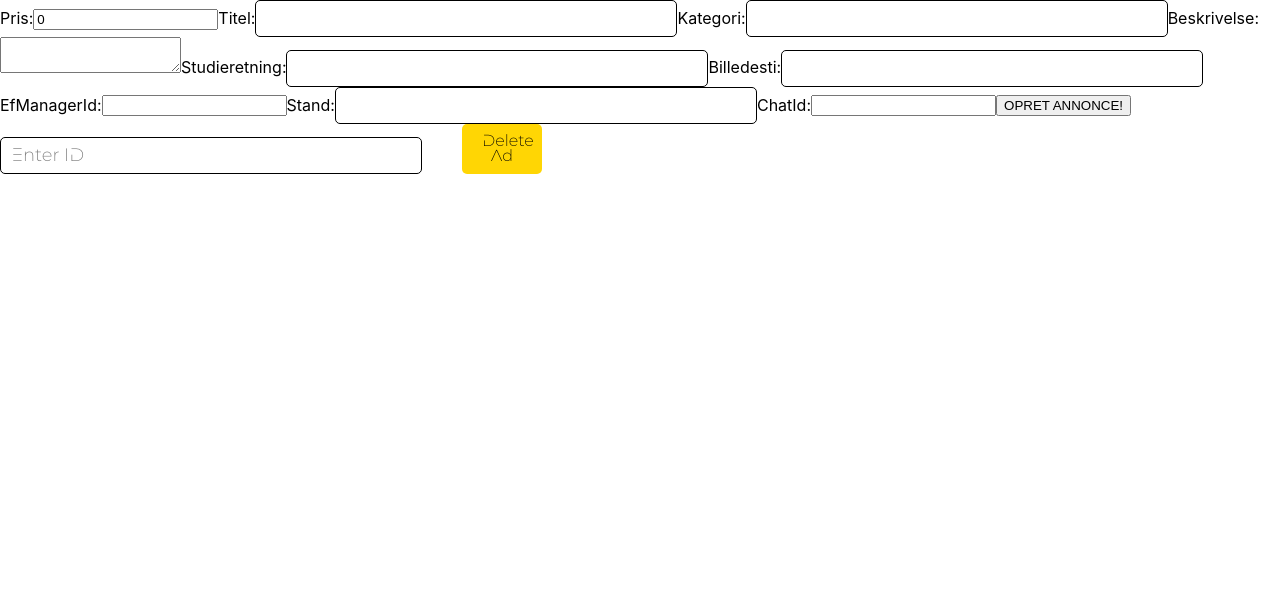
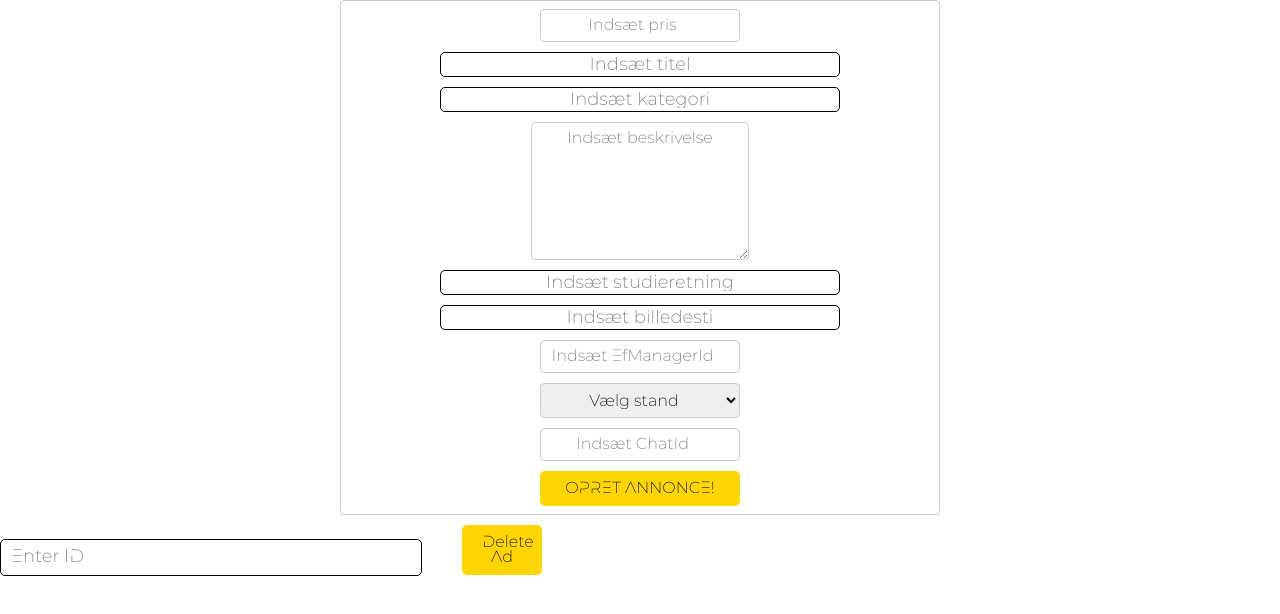
Before and after one commit to mathiasmm94/ScholarShip, a React (Create React App) app in the folder frontend/: page / in a window 1280 px wide. Shown: the top 614 px of the page. Built offline with nearby package versions, Linux system fonts and the light colour scheme.

Commit message:
Post ad works

```diff
--- /dev/null
+++ b/frontend/src/Components/CSS/Annonce.css
@@ -0,0 +1,94 @@
+.form-input {
+  display: block;
+  width: 200px;
+  margin: 0 auto;
+  padding: 8px;
+  border: 1px solid #ccc;
+  border-radius: 4px;
+  text-align: center;
+  font-size: 16px;
+  cursor: pointer;
+  transition-duration: 0.4s;
+  font-family: "Montserrat-Alt1";
+  margin-bottom: 10px;
+  box-sizing: border-box;
+}
+
+.form-border {
+  display: block;
+  width: 600px;
+  margin: 0 auto;
+  padding: 8px;
+  border: 1px solid #ccc;
+  border-radius: 4px;
+  text-align: center;
+  text-decoration: none;
+  font-size: 16px;
+  cursor: pointer;
+  transition-duration: 0.4s;
+  font-family: "Montserrat-Alt1";
+  margin-bottom: 10px;
+  box-sizing: border-box;
+}
+.form-textarea {
+  display: block;
+  width: 200px;
+  margin: 0 auto;
+  padding: 8px;
+  border: 1px solid #ccc;
+  border-radius: 4px;
+  text-align: center;
+  text-decoration: none;
+  font-size: 16px;
+  cursor: pointer;
+  transition-duration: 0.4s;
+  font-family: "Montserrat-Alt1";
+  margin-bottom: 10px;
+  display: block;
+  height: 120px;
+  resize: vertical;
+}
+
+.submitbutton {
+  background-color: #ffd604;
+  border: none;
+  width: 200px;
+  color: rgb(0, 0, 0);
+  padding: 10px 20px;
+  text-align: center;
+  text-decoration: none;
+  display: block;
+  margin: 0 auto;
+  font-size: 16px;
+  border-radius: 5px;
+  cursor: pointer;
+  transition-duration: 0.4s;
+  font-family: "Montserrat-Alt1";
+}
+
+.submitbutton:hover {
+  background-color: #333;
+  color: #ffd604;
+}
+
+.deletebutton2 {
+  background-color: #ffd604;
+  border: none;
+  width: 80px;
+  color: rgb(0, 0, 0);
+  padding: 10px 20px;
+  text-align: center;
+  text-decoration: none;
+  display: inline-block;
+  font-size: 16px;
+  border-radius: 5px;
+  cursor: pointer;
+  transition-duration: 0.4s;
+  font-family: "Montserrat-Alt1";
+  margin-left: 40px;
+}
+
+.deletebutton2:hover {
+  background-color: #333;
+  color: #ffd604;
+}
--- a/frontend/src/Components/CSS/styling.css
+++ /dev/null
@@ -1,44 +0,0 @@
-.getdatabutton   {
-    background-color: #ffd604;
-    border: none;
-    width: 80px;
-    color: rgb(0, 0, 0);
-    padding: 10px 20px;
-    text-align: center;
-    text-decoration: none;
-    display: inline-block;
-    font-size: 16px;
-    border-radius: 5px;
-    cursor: pointer;
-    transition-duration: 0.4s;
-    font-family: "Montserrat-Alt1";
-    margin-left: 40px;
-  }
-
-  .getdatabutton:hover {
-    background-color: #333;
-    color: #ffd604;
-  }
-
-
-.deletebutton2   {
-    background-color: #ffd604;
-    border: none;
-    width: 80px;
-    color: rgb(0, 0, 0);
-    padding: 10px 20px;
-    text-align: center;
-    text-decoration: none;
-    display: inline-block;
-    font-size: 16px;
-    border-radius: 5px;
-    cursor: pointer;
-    transition-duration: 0.4s;
-    font-family: "Montserrat-Alt1";
-    margin-left: 40px;
-  }
-
-  .deletebutton2:hover {
-    background-color: #333;
-    color: #ffd604;
-  }
--- a/frontend/src/Components/CreateAnnonce.js
+++ b/frontend/src/Components/CreateAnnonce.js
@@ -1,27 +1,26 @@
-import react, { useState } from 'react'
+import react, { useState } from "react";
+import "./CSS/Annonce.css";
 
 export function CreateAnnonce() {
-    const [price, setPrice] = useState(0);
-    const [titel, setTitel] = useState('');
-    const [kategori, setKategori] = useState('');
-    const [beskrivelse, setBeskrivelse] = useState('');
-    const [studieretning, setStudieretning] = useState('');
-    const [billedesti, setBilledsti] = useState('');
-    const [efManagerId, setEfManagerId]=useState('');
-    const [stand, setStand]=useState('');
-    const [chatId, setChatId]=useState('');
+  const [price, setPrice] = useState("");
+  const [titel, setTitel] = useState("");
+  const [kategori, setKategori] = useState("");
+  const [beskrivelse, setBeskrivelse] = useState("");
+  const [studieretning, setStudieretning] = useState("");
+  const [billedesti, setBilledsti] = useState("");
+  const [efManagerId, setEfManagerId] = useState("");
+  const [stand, setStand] = useState("");
+  const [chatId, setChatId] = useState("");
 
   const handleSubmit = () => {
-        postAnnonce()
+    postAnnonce();
   };
 
   const postAnnonce = async () => {
     try {
-            const response = await fetch('https://localhost:7181/api/Annonces', {
-                method: 'POST',
-                headers: {
-
-                },
+      const response = await fetch("https://localhost:7181/api/Annonces", {
+        method: "POST",
+        headers: { "Content-Type": "application/json" },
         body: JSON.stringify({
           Price: price,
           Titel: titel,
@@ -31,52 +30,111 @@ export function CreateAnnonce() {
           BilledeSti: billedesti,
           EfManagerId: efManagerId,
           Stand: stand,
-                    ChatId: chatId
-                })
+          ChatId: chatId,
+        }),
       });
+      console.log(response);
       if (!response.ok) {
-                throw new Error('couldnt post ad');
-            };
+        throw new Error("couldnt post ad");
+      }
       const data = await response.json();
-            console.log('data received:', data);
-        }
-        catch (error) {
-            console.log('Error:  ', error);
+      console.log("data received:", data);
+    } catch (error) {
+      console.log("Error:  ", error);
     }
   };
 
+  return (
+    <div className="form-border">
+      <form onSubmit={handleSubmit}>
+        <input
+          className="form-input"
+          type="number"
+          id="price"
+          value={price}
+          onChange={(e) => setPrice(e.target.value)}
+          placeholder="Indsæt pris"
+        />
 
+        <input
+          className="form-input"
+          type="text"
+          id="title"
+          value={titel}
+          onChange={(e) => setTitel(e.target.value)}
+          placeholder="Indsæt titel"
+        />
 
-    return (
-        <form onSubmit={handleSubmit}>
-            <label htmlFor="price">Pris:</label>
-            <input type="number" id="price" value={price} onChange={(e) => setPrice(e.target.value)} />
+        <input
+          className="form-input"
+          type="text"
+          id="category"
+          value={kategori}
+          onChange={(e) => setKategori(e.target.value)}
+          placeholder="Indsæt kategori"
+        />
 
-            <label htmlFor="title">Titel:</label>
-            <input type="text" id="title" value={titel} onChange={(e) => setTitel(e.target.value)} />
+        <textarea
+          className="form-textarea"
+          id="description"
+          value={beskrivelse}
+          onChange={(e) => setBeskrivelse(e.target.value)}
+          placeholder="Indsæt beskrivelse"
+        ></textarea>
 
-            <label htmlFor="category">Kategori:</label>
-            <input type="text" id="category" value={kategori} onChange={(e) => setKategori(e.target.value)} />
+        <input
+          className="form-input"
+          type="text"
+          id="major"
+          value={studieretning}
+          onChange={(e) => setStudieretning(e.target.value)}
+          placeholder="Indsæt studieretning"
+        />
 
-            <label htmlFor="description">Beskrivelse:</label>
-            <textarea id="description" value={beskrivelse} onChange={(e) => setBeskrivelse(e.target.value)} />
+        <input
+          className="form-input"
+          type="text"
+          id="image"
+          value={billedesti}
+          onChange={(e) => setBilledsti(e.target.value)}
+          placeholder="Indsæt billedesti"
+        />
 
-            <label htmlFor="major">Studieretning:</label>
-            <input type="text" id="major" value={studieretning} onChange={(e) => setStudieretning(e.target.value)} />
+        <input
+          className="form-input"
+          type="number"
+          id="ManagerId"
+          value={efManagerId}
+          onChange={(e) => setEfManagerId(e.target.value)}
+          placeholder="Indsæt EfManagerId"
+        />
 
-            <label htmlFor="image">Billedesti:</label>
-            <input type="text" id="image" value={billedesti} onChange={(e) => setBilledsti(e.target.value)} />
+        <select
+          className="form-input"
+          id="Condition"
+          value={stand}
+          onChange={(e) => setStand(e.target.value)}
+        >
+          <option value="">Vælg stand</option>
+          <option value="Som ny">Som ny</option>
+          <option value="Lidt slidt">Lidt slidt</option>
+          <option value="Slidt">Slidt</option>
+          <option value="Velbrugt">Velbrugt</option>
+        </select>
 
-            <label htmlFor="ManagerId">EfManagerId:</label>
-            <input type="number" id="ManagerId" value={efManagerId} onChange={(e) => setEfManagerId(e.target.value)} />
+        <input
+          className="form-input"
+          type="number"
+          id="ChatId"
+          value={chatId}
+          onChange={(e) => setChatId(e.target.value)}
+          placeholder="Indsæt ChatId"
+        />
 
-            <label htmlFor="Condition">Stand:</label>
-            <input type="text" id="Condition" value={stand} onChange={(e) => setStand(e.target.value)} />
-
-            <label htmlFor="ChatId">ChatId:</label>
-            <input type="number" id="ChatId" value={chatId} onChange={(e) => setChatId(e.target.value)} />
-
-            <button type="submit">OPRET ANNONCE!</button>
+        <button className="submitbutton" type="submit">
+          OPRET ANNONCE!
+        </button>
       </form>
-    )
+    </div>
+  );
 }
--- a/frontend/src/Components/deletebutton.js
+++ b/frontend/src/Components/deletebutton.js
@@ -1,5 +1,5 @@
 import React from 'react';
-import './CSS/styling.css';
+import './CSS/Annonce.css';
 import { useState } from 'react';
 
 
```
Lines whose indentation alone changed are shown as unchanged.
